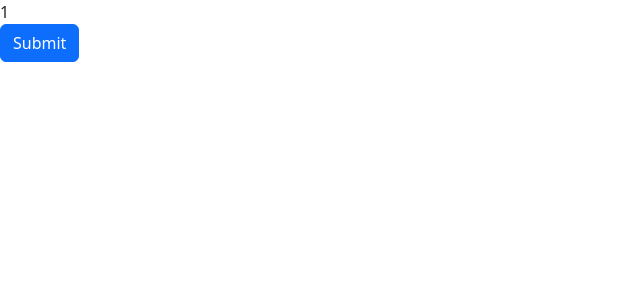
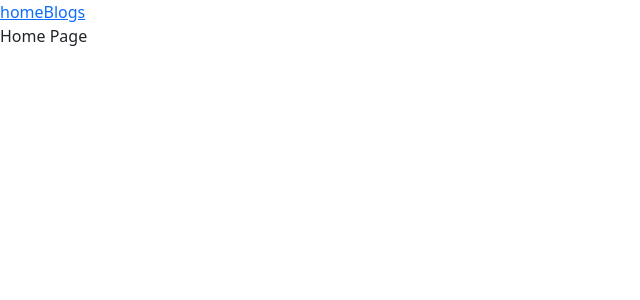
Before and after one commit to Dobbymin/GDSC-FE-Study, a React (Create React App) app in the folder React-Study/react-basic/: page / in a window 1280 px wide. Shown: the top 300 px of the page, without its empty margins (0-640 px from the left). Built offline with nearby package versions, Linux system fonts and the light colour scheme.

Commit message:
✨ feat: router 설정중

```diff
--- /dev/null
+++ b/React-Study/react-basic/db.json
@@ -0,0 +1,24 @@
+{
+  "posts": [
+    {
+      "id": 1,
+      "title": "json-server",
+      "author": "typicode"
+    },
+    {
+      "title": "hello",
+      "body": "body",
+      "id": 2
+    }
+  ],
+  "comments": [
+    {
+      "id": 1,
+      "body": "some comment",
+      "postId": 1
+    }
+  ],
+  "profile": {
+    "name": "typicode"
+  }
+}
--- a/React-Study/react-basic/package.json
+++ b/React-Study/react-basic/package.json
@@ -6,6 +6,8 @@
         "@testing-library/jest-dom": "^5.17.0",
         "@testing-library/react": "^13.4.0",
         "@testing-library/user-event": "^13.5.0",
+        "axios": "^1.6.0",
+        "json-server": "^0.17.4",
         "react": "^18.2.0",
         "react-dom": "^18.2.0",
         "react-scripts": "^5.0.1",
@@ -13,6 +15,7 @@
     },
     "scripts": {
         "start": "react-scripts start",
+        "db": "json-server --watch db.json --port 3001",
         "build": "react-scripts build",
         "test": "react-scripts test",
         "eject": "react-scripts eject"
@@ -36,6 +39,7 @@
         ]
     },
     "devDependencies": {
-    "bootstrap": "^5.3.2"
+        "bootstrap": "^5.3.2",
+        "react-router-dom": "^5.3.4"
     }
 }
--- a/React-Study/react-basic/src/App.js
+++ b/React-Study/react-basic/src/App.js
@@ -1,28 +1,57 @@
 import './App.css';
 import { useState } from 'react';
+import axios from 'axios';
+import { BrowserRouter as Router, Switch, Route, Link } from 'react-router-dom';
 
 function App() {
-    const [number, setNumber] = useState(1);
+    const [title, setTitle] = useState('');
+    const [body, setBody] = useState('');
 
-    /** 들어온 숫자들을 2배로 만들어준다. */
-    const double = () => {
-        // const doubleNumber = number * 2;
-        setNumber((prevState) => {
-            return prevState * 2;
-        });
-
-        setNumber((prevState) => {
-            return prevState * 2;
+    const onSubmit = () => {
+        axios.post('http://localhost:3001/posts', {
+            title,
+            body,
         });
     };
 
     return (
-        <>
-            <div>{number}</div>
-            <button className="btn btn-primary" onClick={double}>
-                Submit
-            </button>
-        </>
+        <Router>
+            <div>
+                <Link to="/">home</Link>
+                <Link to="/blogs">Blogs</Link>
+            </div>
+            <Switch>
+                <Route path="/">Home Page</Route>
+                <Route path="/blogs">
+                    <div className="container">
+                        <div className="mb-3">
+                            <label className="form-label">Title</label>
+                            <input
+                                className="form-control"
+                                value={title}
+                                onChange={(e) => {
+                                    setTitle(e.target.value);
+                                }}
+                            />
+                        </div>
+
+                        <div className="mb-3">
+                            <label className="form-label">Body</label>
+                            <textarea
+                                className="form-control"
+                                value={body}
+                                onChange={(e) => {
+                                    setBody(e.target.value);
+                                }}
+                            />
+                        </div>
+                        <button className="btn btn-primary" onClick={onSubmit}>
+                            Post
+                        </button>
+                    </div>
+                </Route>
+            </Switch>
+        </Router>
     );
 }
 
```
Also changed, not shown: 1 other file (tests, documents, lock files or other folders). Lines whose indentation alone changed are shown as unchanged.
